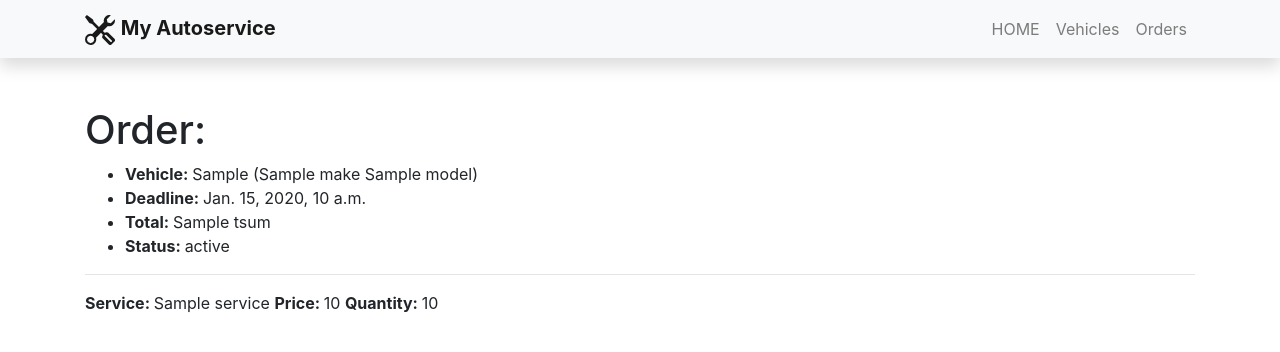
After one commit to DonatasNoreika/servisas_project_2022_06, a Django app: template mysite/autoservice/templates/order.html in a window 1280 px wide. The commit adds this page. Shown: the top 352 px of the page. Run offline with Django 4.2, Linux system fonts and the light colour scheme; the template is opened without the code that fills it: most values are stand-ins (such as "Sample title", 1, 10 or a date in 2020); some libraries are stand-ins or nearby versions.

Commit message:
5 ordes list and detail done

```diff
--- a/mysite/autoservice/models.py
+++ b/mysite/autoservice/models.py
@@ -69,7 +69,7 @@ class Order(models.Model):
 
 
 class OrderLine(models.Model):
-    order = models.ForeignKey(to="Order", on_delete=models.CASCADE, null=True)
+    order = models.ForeignKey(to="Order", on_delete=models.CASCADE, null=True, related_name='lines')
     service = models.ForeignKey(to="Service", on_delete=models.SET_NULL, null=True)
     qty = models.IntegerField(verbose_name="Quantity")
 
--- a/mysite/autoservice/templates/base.html
+++ b/mysite/autoservice/templates/base.html
@@ -29,6 +29,12 @@
         <li class="nav-item">
           <a class="nav-link" href="{% url 'index' %}">HOME</a>
         </li>
+        <li class="nav-item">
+          <a class="nav-link" href="{% url 'vehicles' %}">Vehicles</a>
+        </li>
+        <li class="nav-item">
+          <a class="nav-link" href="{% url 'orders' %}">Orders</a>
+        </li>
       </ul>
     </div>
   </div>
--- /dev/null
+++ b/mysite/autoservice/templates/order.html
@@ -0,0 +1,17 @@
+{% extends "base.html" %}
+
+{% block title %}Vehicles{% endblock %}
+
+{% block content %}
+<h1>Order:</h1>
+<ul>
+    <li><strong>Vehicle: </strong> {{ order.vehicle.license_plate }} ({{ order.vehicle.vehicle_model.make }} {{ order.vehicle.vehicle_model.model }}) </li>
+    <li><strong>Deadline: </strong> {{ order.due_date }}</li>
+    <li><strong>Total: </strong> {{ order.tsum }} </li>
+    <li><strong>Status: </strong> {{ order.get_status_display }}</li>
+</ul>
+{% for line in order.lines.all %}
+<hr/>
+<p><strong>Service: </strong>{{ line.service.name }} <strong>Price: </strong>{{ line.service.price }} <strong>Quantity: </strong>{{ line.qty }}</p>
+{% endfor %}
+{% endblock %}
--- a/mysite/autoservice/urls.py
+++ b/mysite/autoservice/urls.py
@@ -5,4 +5,6 @@ urlpatterns = [
     path("", views.index, name="index"),
     path("vehicles", views.vehicles, name="vehicles"),
     path("vehicle/<int:vehicle_id>", views.vehicle, name="vehicle"),
+    path("orders", views.OrderListView.as_view(), name="orders"),
+    path("orders/<int:pk>", views.OrderDetailView.as_view(), name="order"),
 ]
```
Also changed, not shown: mysite/autoservice/templates/orders.html (added, +12 -0 lines), mysite/autoservice/views.py (+13 -0 lines).
